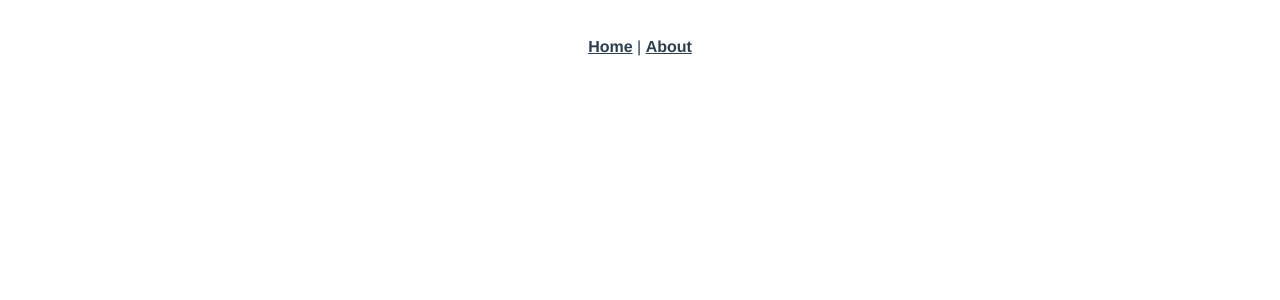
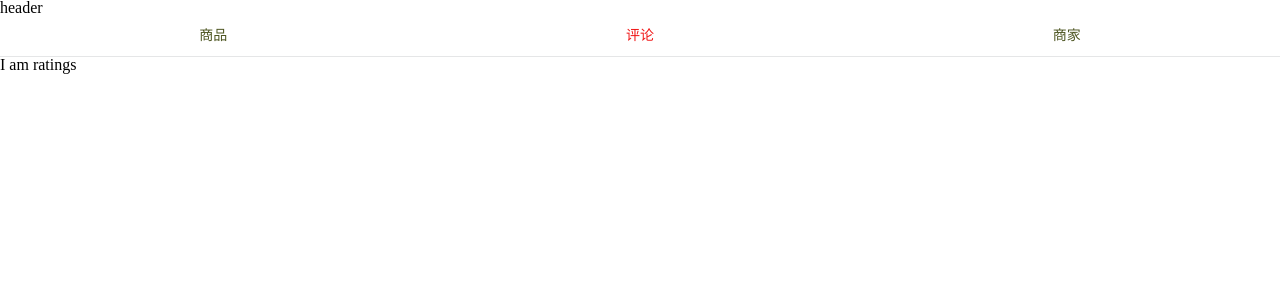
Before and after one commit to 13146933369/app-shop, a Vue app: page /ratings in a window 1280 px wide. Shown: the top 300 px of the page. Built offline with nearby package versions, Linux system fonts and the light colour scheme.

Commit message:
first commit

```diff
--- a/public/index.html
+++ b/public/index.html
@@ -3,15 +3,11 @@
   <head>
     <meta charset="utf-8">
     <meta http-equiv="X-UA-Compatible" content="IE=edge">
-    <meta name="viewport" content="width=device-width,initial-scale=1.0">
-    <link rel="icon" href="<%= BASE_URL %>favicon.ico">
+    <meta name="viewport" content="width=device-width,initial-scale=1.0,maximum-sacle=1.0,minimum-sacle=1.0,user-saclable=no">
     <title>my-shop</title>
+    <link rel="stylesheet" type="text/css" href="../src/assets/css/reset.css">
   </head>
   <body>
-    <noscript>
-      <strong>We're sorry but my-shop doesn't work properly without JavaScript enabled. Please enable it to continue.</strong>
-    </noscript>
     <div id="app"></div>
-    <!-- built files will be auto injected -->
   </body>
 </html>
--- a/src/App.vue
+++ b/src/App.vue
@@ -1,25 +1,44 @@
 <template>
-  <div id="app">
-    <div id="nav">
-      <router-link to="/">Home</router-link> |
-      <router-link to="/about">About</router-link>
+    <div>
+        <v-header></v-header>
+        <div class="tab">
+            <div class="tab-item">
+                <router-link to="/goods">商品</router-link>
+            </div>
+            <div class="tab-item">
+                <router-link to="/ratings">评论</router-link>
+            </div>
+            <div class="tab-item">
+                <router-link to="/seller">商家</router-link>
+            </div>
+        </div>
+        <router-view></router-view>
     </div>
-    <router-view />
-  </div>
 </template>
+<script type="text/ecmascript-6">
+    import header from './components/header/header'
+
+    export default {
+        components: {
+            'v-header': header
+        }
+    }
+</script>
 <style lang="stylus">
-#app
-  font-family 'Avenir', Helvetica, Arial, sans-serif
-  -webkit-font-smoothing antialiased
-  -moz-osx-font-smoothing grayscale
-  text-align center
-  color #2c3e50
-
-#nav
-  padding 30px
-  a
-    font-weight bold
-    color #2c3e50
-    &.router-link-exact-active
-      color #42b983
+    .tab
+        display flex
+        width 100%
+        height 40px
+        line-height 40px
+        border-bottom  1px solid rgba(7,17,27,0.1)
+        .tab-item
+            flex 1
+            text-align center
+            & > a
+                display block
+                text-decoration:none
+                font-size 14px
+                color:rgb(77,85,33)
+                &.active
+                    color rgb(240,20,20)
 </style>
--- /dev/null
+++ b/src/assets/css/reset.css
@@ -0,0 +1,90 @@
+/**
+ * Eric Meyer's Reset CSS v2.0 (http://meyerweb.com/eric/tools/css/reset/)
+ * http://cssreset.com
+ */
+html, body, div, span, applet, object, iframe,
+h1, h2, h3, h4, h5, h6, p, blockquote, pre,
+a, abbr, acronym, address, big, cite, code,
+del, dfn, em, img, ins, kbd, q, s, samp,
+small, strike, strong, sub, sup, tt, var,
+b, u, i, center,
+dl, dt, dd, ol, ul, li,
+fieldset, form, label, legend,
+table, caption, tbody, tfoot, thead, tr, th, td,
+article, aside, canvas, details, embed,
+figure, figcaption, footer, header,
+menu, nav, output, ruby, section, summary,
+time, mark, audio, video, input {
+    margin: 0;
+    padding: 0;
+    border: 0;
+    font-size: 100%;
+    font-weight: normal;
+    vertical-align: baseline;
+}
+
+/* HTML5 display-role reset for older browsers */
+article, aside, details, figcaption, figure,
+footer, header, menu, nav, section {
+    display: block;
+}
+
+body {
+    line-height: 1;
+}
+
+blockquote, q {
+    quotes: none;
+}
+
+blockquote:before, blockquote:after,
+q:before, q:after {
+    content: none;
+}
+
+table {
+    border-collapse: collapse;
+    border-spacing: 0;
+}
+
+/* custom */
+a {
+    color: #7e8c8d;
+    text-decoration: none;
+    -webkit-backface-visibility: hidden;
+}
+
+li {
+    list-style: none;
+}
+
+::-webkit-scrollbar {
+    width: 5px;
+    height: 5px;
+}
+
+::-webkit-scrollbar-track-piece {
+    background-color: rgba(0, 0, 0, 0.2);
+    -webkit-border-radius: 6px;
+}
+
+::-webkit-scrollbar-thumb:vertical {
+    height: 5px;
+    background-color: rgba(125, 125, 125, 0.7);
+    -webkit-border-radius: 6px;
+}
+
+::-webkit-scrollbar-thumb:horizontal {
+    width: 5px;
+    background-color: rgba(125, 125, 125, 0.7);
+    -webkit-border-radius: 6px;
+}
+
+html, body {
+    width: 100%;
+}
+
+body {
+    -webkit-text-size-adjust: none;
+    -webkit-tap-highlight-color: rgba(0, 0, 0, 0);
+}
--- a/src/components/HelloWorld.vue
+++ /dev/null
@@ -1,113 +0,0 @@
-<template>
-  <div class="hello">
-    <h1>{{ msg }}</h1>
-    <p>
-      For a guide and recipes on how to configure / customize this project,<br />
-      check out the
-      <a href="https://cli.vuejs.org" target="_blank" rel="noopener"
-        >vue-cli documentation</a
-      >.
-    </p>
-    <h3>Installed CLI Plugins</h3>
-    <ul>
-      <li>
-        <a
-          href="https://github.com/vuejs/vue-cli/tree/dev/packages/%40vue/cli-plugin-eslint"
-          target="_blank"
-          rel="noopener"
-          >eslint</a
-        >
-      </li>
-      <li>
-        <a
-          href="https://github.com/vuejs/vue-cli/tree/dev/packages/%40vue/cli-plugin-unit-jest"
-          target="_blank"
-          rel="noopener"
-          >unit-jest</a
-        >
-      </li>
-    </ul>
-    <h3>Essential Links</h3>
-    <ul>
-      <li>
-        <a href="https://vuejs.org" target="_blank" rel="noopener">Core Docs</a>
-      </li>
-      <li>
-        <a href="https://forum.vuejs.org" target="_blank" rel="noopener"
-          >Forum</a
-        >
-      </li>
-      <li>
-        <a href="https://chat.vuejs.org" target="_blank" rel="noopener"
-          >Community Chat</a
-        >
-      </li>
-      <li>
-        <a href="https://twitter.com/vuejs" target="_blank" rel="noopener"
-          >Twitter</a
-        >
-      </li>
-      <li>
-        <a href="https://news.vuejs.org" target="_blank" rel="noopener">News</a>
-      </li>
-    </ul>
-    <h3>Ecosystem</h3>
-    <ul>
-      <li>
-        <a href="https://router.vuejs.org" target="_blank" rel="noopener"
-          >vue-router</a
-        >
-      </li>
-      <li>
-        <a href="https://vuex.vuejs.org" target="_blank" rel="noopener">vuex</a>
-      </li>
-      <li>
-        <a
-          href="https://github.com/vuejs/vue-devtools#vue-devtools"
-          target="_blank"
-          rel="noopener"
-          >vue-devtools</a
-        >
-      </li>
-      <li>
-        <a href="https://vue-loader.vuejs.org" target="_blank" rel="noopener"
-          >vue-loader</a
-        >
-      </li>
-      <li>
-        <a
-          href="https://github.com/vuejs/awesome-vue"
-          target="_blank"
-          rel="noopener"
-          >awesome-vue</a
-        >
-      </li>
-    </ul>
-  </div>
-</template>
-
-<script>
-export default {
-  name: "HelloWorld",
-  props: {
-    msg: String
-  }
-};
-</script>
-
-<!-- Add "scoped" attribute to limit CSS to this component only -->
-<style scoped lang="stylus">
-h3
-  margin 40px 0 0
-
-ul
-  list-style-type none
-  padding 0
-
-li
-  display inline-block
-  margin 0 10px
-
-a
-  color #42b983
-</style>
--- /dev/null
+++ b/src/components/goods/goods.vue
@@ -0,0 +1,10 @@
+<template>
+    <div>I am goods</div>
+</template>
+<script type="text/ecmascript-6">
+    export default {};
+</script>
+
+<style lang="stylus" rel="stylesheet/stylus">
+
+</style>
--- /dev/null
+++ b/src/components/header/header.vue
@@ -0,0 +1,10 @@
+<template>
+  <div>header</div>
+</template>
+<script type="text/ecmascript-6">
+    export default {};
+</script>
+
+<style lang="stylus" rel="stylesheet/stylus">
+
+</style>
--- /dev/null
+++ b/src/components/ratings/ratings.vue
@@ -0,0 +1,10 @@
+<template>
+    <div>I am ratings</div>
+</template>
+<script type="text/ecmascript-6">
+    export default {}
+</script>
+
+<style lang="stylus" rel="stylesheet/stylus">
+
+</style>
--- /dev/null
+++ b/src/components/seller/seller.vue
@@ -0,0 +1,10 @@
+<template>
+    <div>I am seller</div>
+</template>
+<script type="text/ecmascript-6">
+    export default {}
+</script>
+
+<style lang="stylus" rel="stylesheet/stylus">
+
+</style>
--- a/src/main.js
+++ b/src/main.js
@@ -1,13 +1,11 @@
 import Vue from "vue";
 import App from "./App.vue";
 import router from "./router";
-import store from "./store";
 
 Vue.config.productionTip = false;
 
 new Vue({
   router,
-  store,
   render: function(h) {
     return h(App);
   }
--- a/src/router.js
+++ b/src/router.js
@@ -1,27 +1,18 @@
 import Vue from "vue";
 import Router from "vue-router";
-import Home from "./views/Home.vue";
+import Goods from "./components/goods/goods"
+import Ratings from "./components/ratings/ratings"
+import Seller from "./components/seller/seller"
 
 Vue.use(Router);
 
 export default new Router({
+  linkActiveClass:"active",
   mode: "history",
   base: process.env.BASE_URL,
   routes: [
-    {
-      path: "/",
-      name: "home",
-      component: Home
-    },
-    {
-      path: "/about",
-      name: "about",
-      // route level code-splitting
-      // this generates a separate chunk (about.[hash].js) for this route
-      // which is lazy-loaded when the route is visited.
-      component: function() {
-        return import(/* webpackChunkName: "about" */ "./views/About.vue");
-      }
-    }
+    {path: "/goods", name: "goods",component:Goods},
+    {path: "/ratings", name: "ratings",component:Ratings},
+    {path: "/seller", name: "seller",component:Seller},
   ]
 });
```
